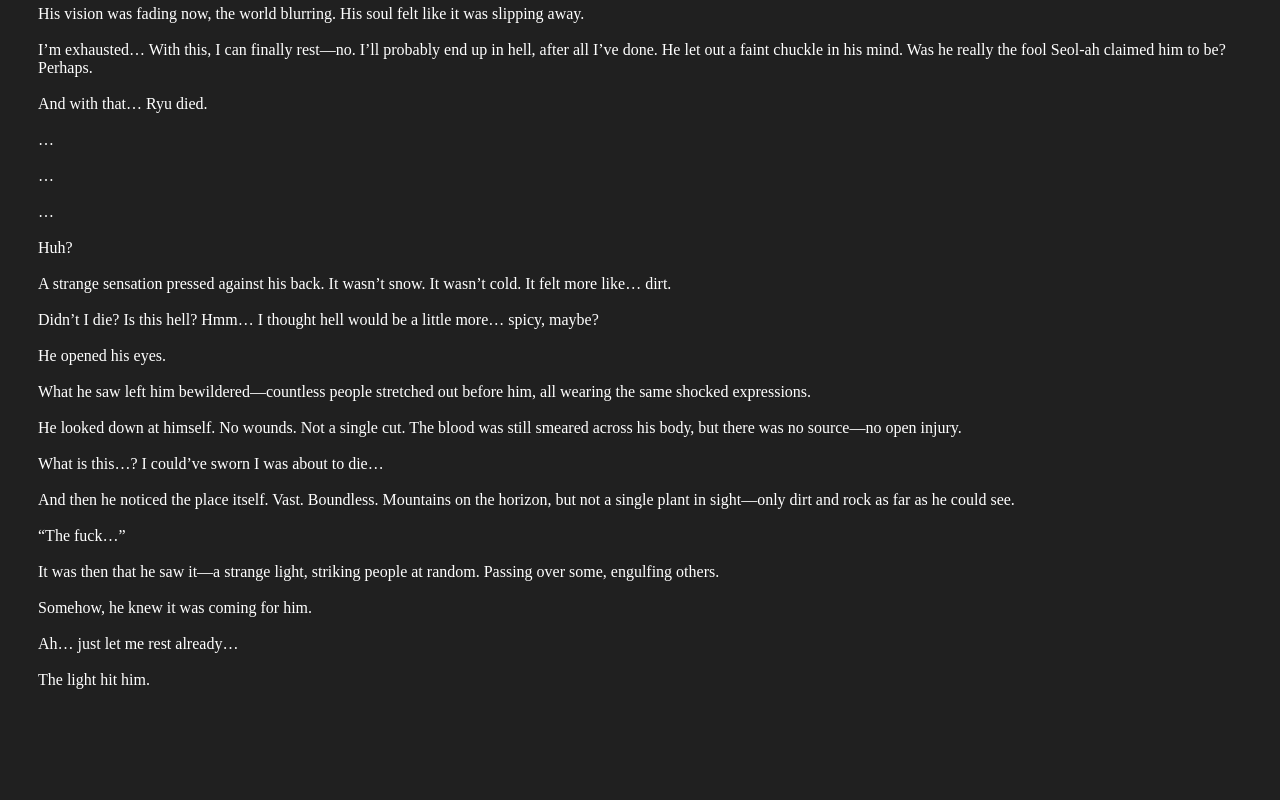
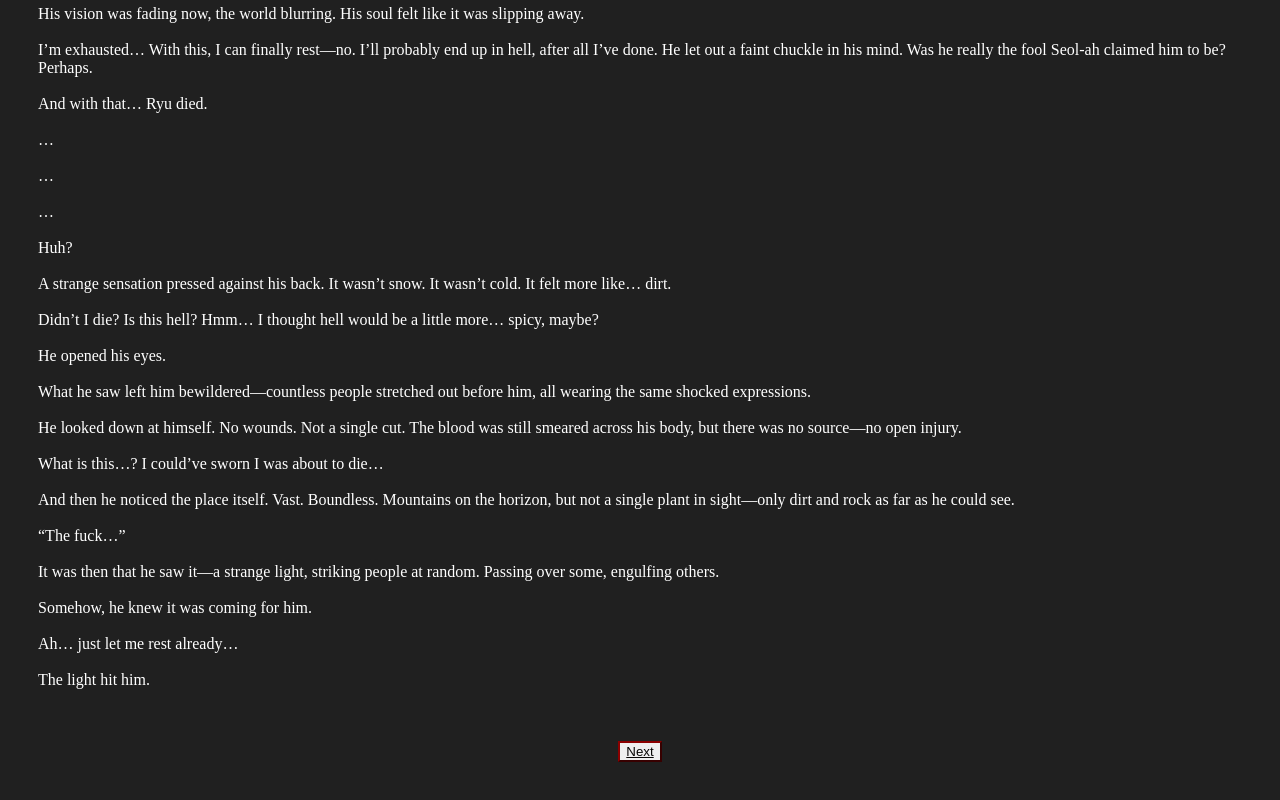
Before and after one commit to TheRyu876/Chapter-1, a plain HTML site: page index.html in a window 1280 px wide. Shown: the part 1197-1997 px from the top of the page. Before the commit the page ends 1920 px from the top, so only its background shows below. Drawn offline with Linux system fonts and the light colour scheme.

Commit message:
update message

```diff
--- a/index.html
+++ b/index.html
@@ -253,7 +253,14 @@ The light hit him.
 
   </p>
 
+  <br>
 
+
+   <button> <a href="https://theryu876.github.io/Chapter-2"> Next </a> </button>
+
+   <br>
+   <br>
+   <br>
 
  </body>
 
@@ -271,7 +278,7 @@ The light hit him.
 
  }
 
- p {
+ p  {
 
      color: white;
      padding-left: 30px;
@@ -286,6 +293,27 @@ The light hit him.
 
  }
 
+ button {
+
+     border-color: darkred;
+     display: block;
+     margin: auto;
+
+
+
+ }
+
+ a {
+
+     color: rgb(8, 6, 5);
+
+
+
+ }
+
+
+
+
 
  </style>
 
```
Lines whose indentation alone changed are shown as unchanged.
